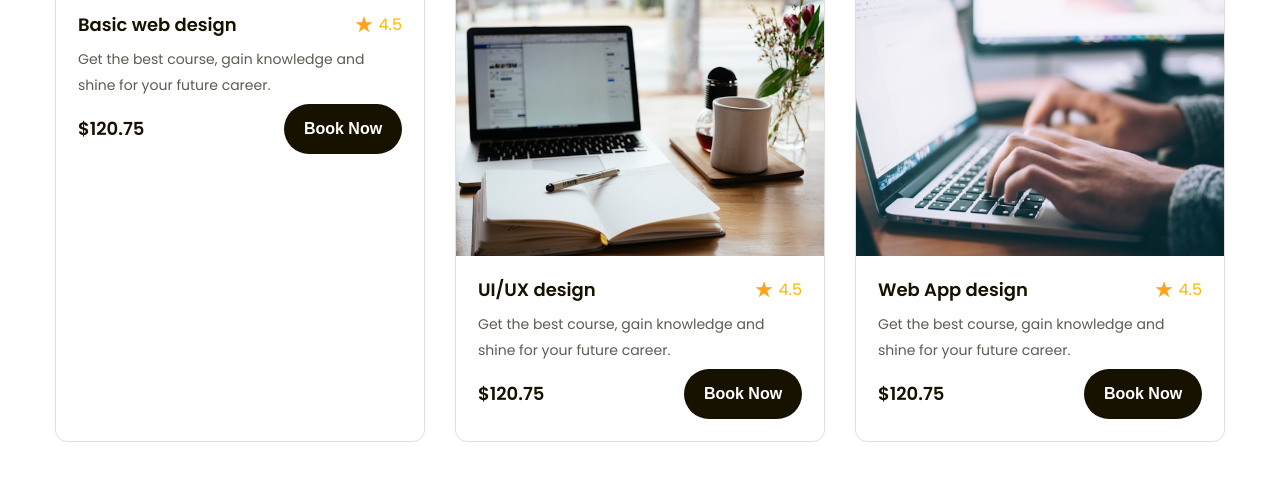
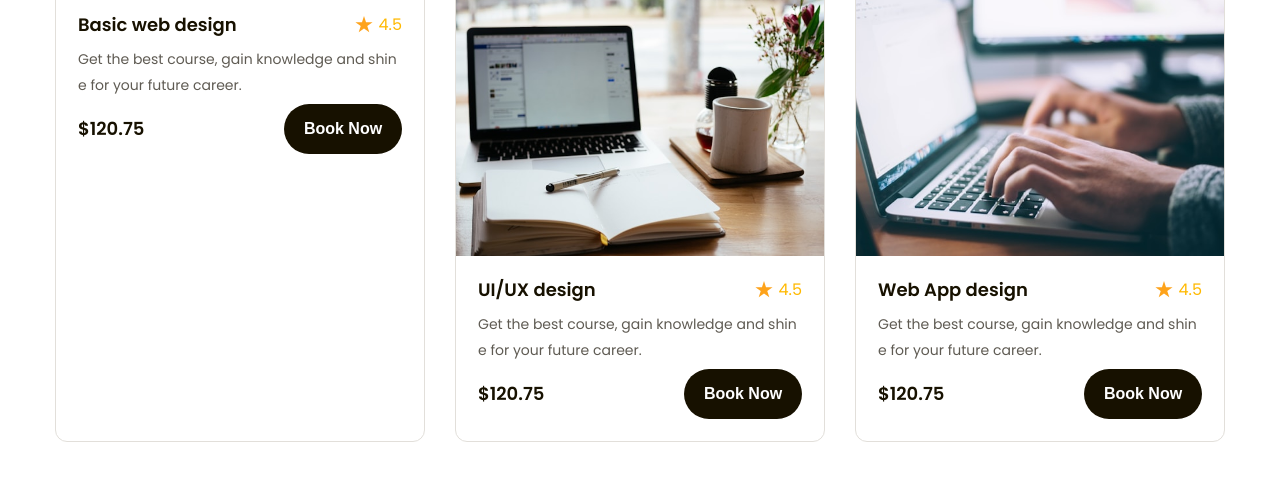
Before and after one commit to lamquoccuong7455/Figma-to-html, a plain HTML site: page index.html in a window 1280 px wide. Shown: the part 1306-1787 px from the top of the page. Drawn offline with Linux system fonts and the light colour scheme.

Commit message:
p7 hoàn thiện popular

```diff
--- a/assets/css/style.css
+++ b/assets/css/style.css
@@ -65,6 +65,22 @@ a {
 	max-width: calc(100% - 48px);
 	margin: 0 auto;
 }
+
+.line-clamp {
+	display: -webkit-box;
+	-webkit-line-clamp: var(--line-clamp, 1); /* nếu không có biến, default =1 */
+	-webkit-box-orient: vertical; /* hướng từ trên xuống */
+	overflow: hidden;
+}
+
+.line-clamp.line-2 {
+	--line-clamp: 2;
+}
+
+.break-all {
+	word-break: break-all;
+}
+
 /* ============================= header =========================== */
 
 .header {
@@ -339,6 +355,7 @@ header.fixed {
 }
 
 .popular .course-item {
+	flex: 1; /* 3 cột item bằng nhau = 1 */
 	border-radius: 12px;
 	border: 1px solid var(--color-5);
 	background: var(--color-1);
--- a/index.html
+++ b/index.html
@@ -193,7 +193,9 @@
 							<div class="info">
 								<div class="head">
 									<h3 class="title">
-										<a href="#!">Basic web design</a>
+										<a class="line-clamp break-all" href="#!"
+											>Basic web design</a
+										>
 									</h3>
 									<div class="rating">
 										<img
@@ -204,7 +206,7 @@
 										<span class="value">4.5</span>
 									</div>
 								</div>
-								<p class="desc">
+								<p class="desc line-clamp line-2 break-all">
 									Get the best course, gain knowledge and shine for
 									your future career.
 								</p>
@@ -225,7 +227,11 @@
 							</a>
 							<div class="info">
 								<div class="head">
-									<h3 class="title"><a href="#!">UI/UX design</a></h3>
+									<h3 class="title">
+										<a class="line-clamp break-all" href="#!"
+											>UI/UX design</a
+										>
+									</h3>
 									<div class="rating">
 										<img
 											src="./assets/icon/Star.svg"
@@ -235,7 +241,7 @@
 										<span class="value">4.5</span>
 									</div>
 								</div>
-								<p class="desc">
+								<p class="desc line-clamp line-2 break-all">
 									Get the best course, gain knowledge and shine for
 									your future career.
 								</p>
@@ -257,7 +263,9 @@
 							<div class="info">
 								<div class="head">
 									<h3 class="title">
-										<a href="#!">Web App design</a>
+										<a class="line-clamp break-all" href="#!"
+											>Web App design</a
+										>
 									</h3>
 									<div class="rating">
 										<img
@@ -268,7 +276,7 @@
 										<span class="value">4.5</span>
 									</div>
 								</div>
-								<p class="desc">
+								<p class="desc line-clamp line-2 break-all">
 									Get the best course, gain knowledge and shine for
 									your future career.
 								</p>
```
